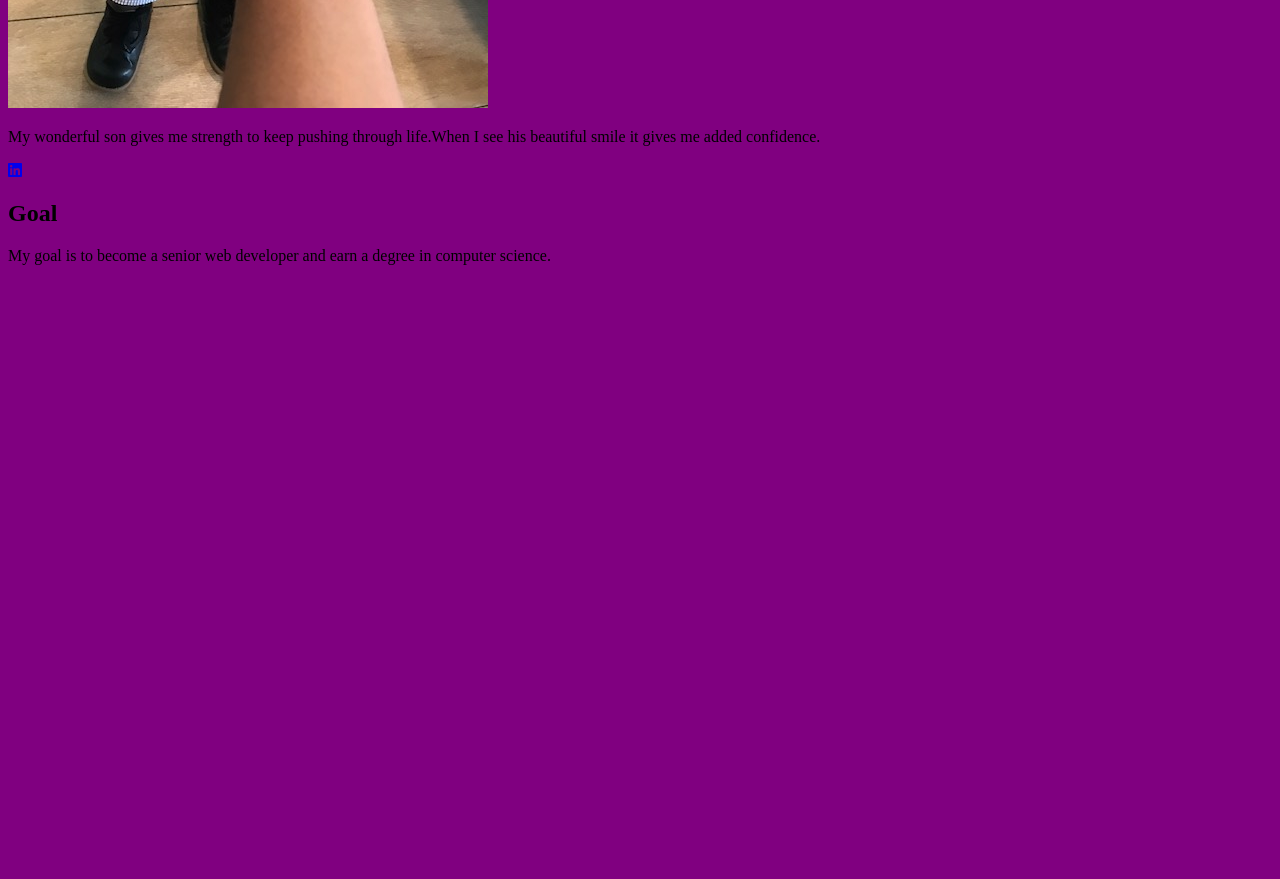
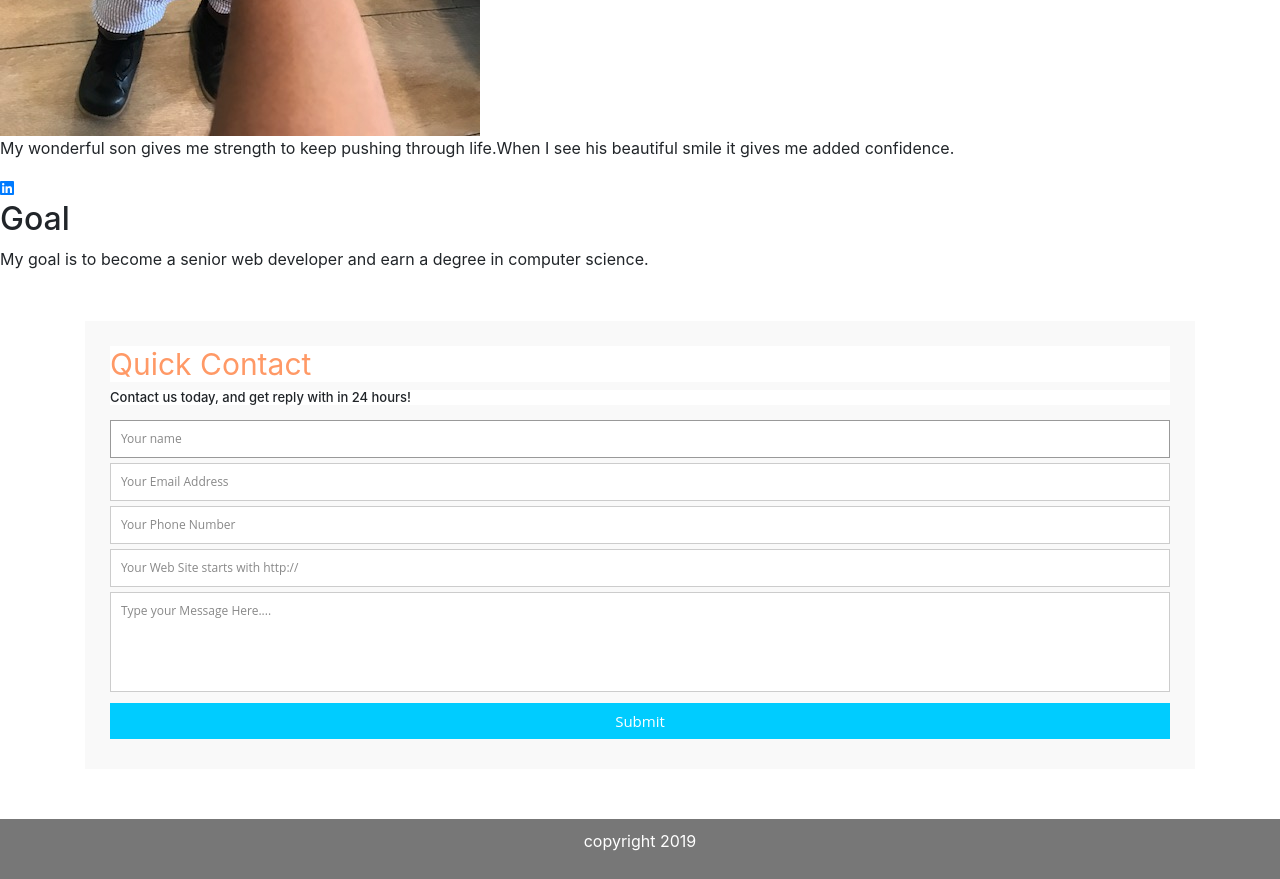
Before and after one commit to PatriceA22/portfolio, a website: page public/index.html in a window 1280 px wide. Shown: the part 940-1819 px from the top of the page. Before the commit the page ends 1221 px from the top, so only its background shows below. Drawn offline with nearby package versions, Linux system fonts and the light colour scheme.

Commit message:
updated html

```diff
--- a/public/index.css
+++ b/public/index.css
@@ -2,7 +2,7 @@
   background-color: purple;
 }
 H1 {
-  background-color: white;
+  background-color: purple;
 }
 H3 {
   background-color: white;
@@ -10,3 +10,127 @@
 H4 {
   background-color: white;
 }
+/* Style the footer */
+footer {
+  background-color: #777;
+  padding: 10px;
+  text-align: center;
+  color: white;
+}
+@import url(https://fonts.googleapis.com/css?family=Open+Sans:400italic,400,300,600);
+
+* {
+	margin:0;
+	padding:0;
+	box-sizing:border-box;
+	-webkit-box-sizing:border-box;
+	-moz-box-sizing:border-box;
+	-webkit-font-smoothing:antialiased;
+	-moz-font-smoothing:antialiased;
+	-o-font-smoothing:antialiased;
+	font-smoothing:antialiased;
+	text-rendering:optimizeLegibility;
+}
+
+body {
+	font-family:"Open Sans", Helvetica, Arial, sans-serif;
+	font-weight:300;
+	font-size: 12px;
+	line-height:30px;
+	color:#777;
+	background:#0CF;
+}
+
+.container {
+	max-width:400px;
+	width:100%;
+	margin:0 auto;
+	position:relative;
+}
+
+#contact input[type="text"], #contact input[type="email"], #contact input[type="tel"], #contact input[type="url"], #contact textarea, #contact button[type="submit"] { font:400 12px/16px "Open Sans", Helvetica, Arial, sans-serif; }
+
+#contact {
+	background:#F9F9F9;
+	padding:25px;
+	margin:50px 0;
+}
+
+#contact h3 {
+	color: #F96;
+	display: block;
+	font-size: 30px;
+	font-weight: 400;
+}
+
+#contact h4 {
+	margin:5px 0 15px;
+	display:block;
+	font-size:13px;
+}
+
+fieldset {
+	border: medium none !important;
+	margin: 0 0 10px;
+	min-width: 100%;
+	padding: 0;
+	width: 100%;
+}
+
+#contact input[type="text"], #contact input[type="email"], #contact input[type="tel"], #contact input[type="url"], #contact textarea {
+	width:100%;
+	border:1px solid #CCC;
+	background:#FFF;
+	margin:0 0 5px;
+	padding:10px;
+}
+
+#contact input[type="text"]:hover, #contact input[type="email"]:hover, #contact input[type="tel"]:hover, #contact input[type="url"]:hover, #contact textarea:hover {
+	-webkit-transition:border-color 0.3s ease-in-out;
+	-moz-transition:border-color 0.3s ease-in-out;
+	transition:border-color 0.3s ease-in-out;
+	border:1px solid #AAA;
+}
+
+#contact textarea {
+	height:100px;
+	max-width:100%;
+  resize:none;
+}
+
+#contact button[type="submit"] {
+	cursor:pointer;
+	width:100%;
+	border:none;
+	background:#0CF;
+	color:#FFF;
+	margin:0 0 5px;
+	padding:10px;
+	font-size:15px;
+}
+
+#contact button[type="submit"]:hover {
+	background:#09C;
+	-webkit-transition:background 0.3s ease-in-out;
+	-moz-transition:background 0.3s ease-in-out;
+	transition:background-color 0.3s ease-in-out;
+}
+
+#contact button[type="submit"]:active { box-shadow:inset 0 1px 3px rgba(0, 0, 0, 0.5); }
+
+#contact input:focus, #contact textarea:focus {
+	outline:0;
+	border:1px solid #999;
+}
+::-webkit-input-placeholder {
+ color:#888;
+}
+:-moz-placeholder {
+ color:#888;
+}
+::-moz-placeholder {
+ color:#888;
+}
+:-ms-input-placeholder {
+ color:#888;
+}
--- a/public/index.html
+++ b/public/index.html
@@ -5,8 +5,23 @@
     <title>Patrice's Portfolio</title>
     <link rel="stylesheet" href="index.css">
     <script src="https://kit.fontawesome.com/ecf5072641.js"></script>
+
+    <link rel="stylesheet" href="https://stackpath.bootstrapcdn.com/bootstrap/4.3.1/css/bootstrap.min.css" integrity="sha384-ggOyR0iXCbMQv3Xipma34MD+dH/1fQ784/j6cY/iJTQUOhcWr7x9JvoRxT2MZw1T" crossorigin="anonymous">
+    <script src="https://code.jquery.com/jquery-3.3.1.slim.min.js" integrity="sha384-q8i/X+965DzO0rT7abK41JStQIAqVgRVzpbzo5smXKp4YfRvH+8abtTE1Pi6jizo" crossorigin="anonymous"></script>
+    <script src="https://cdnjs.cloudflare.com/ajax/libs/popper.js/1.14.7/umd/popper.min.js" integrity="sha384-UO2eT0CpHqdSJQ6hJty5KVphtPhzWj9WO1clHTMGa3JDZwrnQq4sF86dIHNDz0W1" crossorigin="anonymous"></script>
+    <script src="https://stackpath.bootstrapcdn.com/bootstrap/4.3.1/js/bootstrap.min.js" integrity="sha384-JjSmVgyd0p3pXB1rRibZUAYoIIy6OrQ6VrjIEaFf/nJGzIxFDsf4x0xIM+B07jRM" crossorigin="anonymous"></script>
   </head>
   <body>
+    <nav class="nav">
+      <a class="nav-link active" href="#">Home</a>
+      <a class="nav-link" href="#">Bio</a>
+      <a class="nav-link" href="#">Motivation</a>
+      <a class="nav-link" href="#">Goal</a>
+    </nav>
+
+
+
+
     <h1>Patrice S.Alex</h1>
 
     <img src="PatriceAlex.jpg" alt="PatriceAlex" width="150rem" height="150rem">
@@ -24,5 +39,40 @@
       <p> My goal is to become a senior web developer and earn a degree in computer science.</p>
 
 
+
+
+
+
+
+
+      <div class="container">
+  <form id="contact" action="" method="post">
+    <h3>Quick Contact</h3>
+    <h4>Contact us today, and get reply with in 24 hours!</h4>
+    <fieldset>
+      <input placeholder="Your name" type="text" tabindex="1" required autofocus>
+    </fieldset>
+    <fieldset>
+      <input placeholder="Your Email Address" type="email" tabindex="2" required>
+    </fieldset>
+    <fieldset>
+      <input placeholder="Your Phone Number" type="tel" tabindex="3" required>
+    </fieldset>
+    <fieldset>
+      <input placeholder="Your Web Site starts with http://" type="url" tabindex="4" required>
+    </fieldset>
+    <fieldset>
+      <textarea placeholder="Type your Message Here...." tabindex="5" required></textarea>
+    </fieldset>
+    <fieldset>
+      <button name="submit" type="submit" id="contact-submit" data-submit="...Sending">Submit</button>
+    </fieldset>
+  </form>
+
+
+</div>
+      <footer>
+    <p>copyright 2019</p>
+  </footer>
   </body>
 </html>
```
